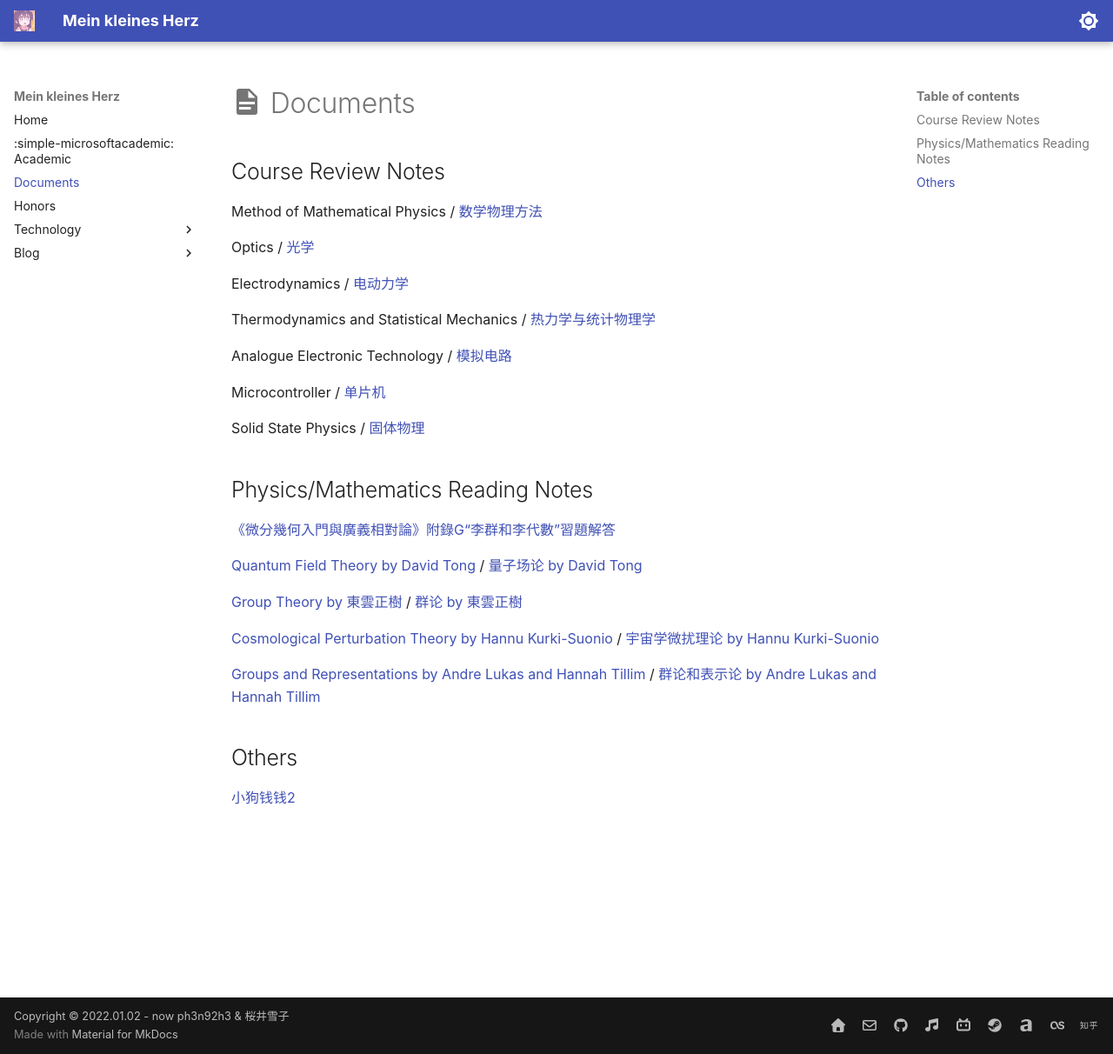
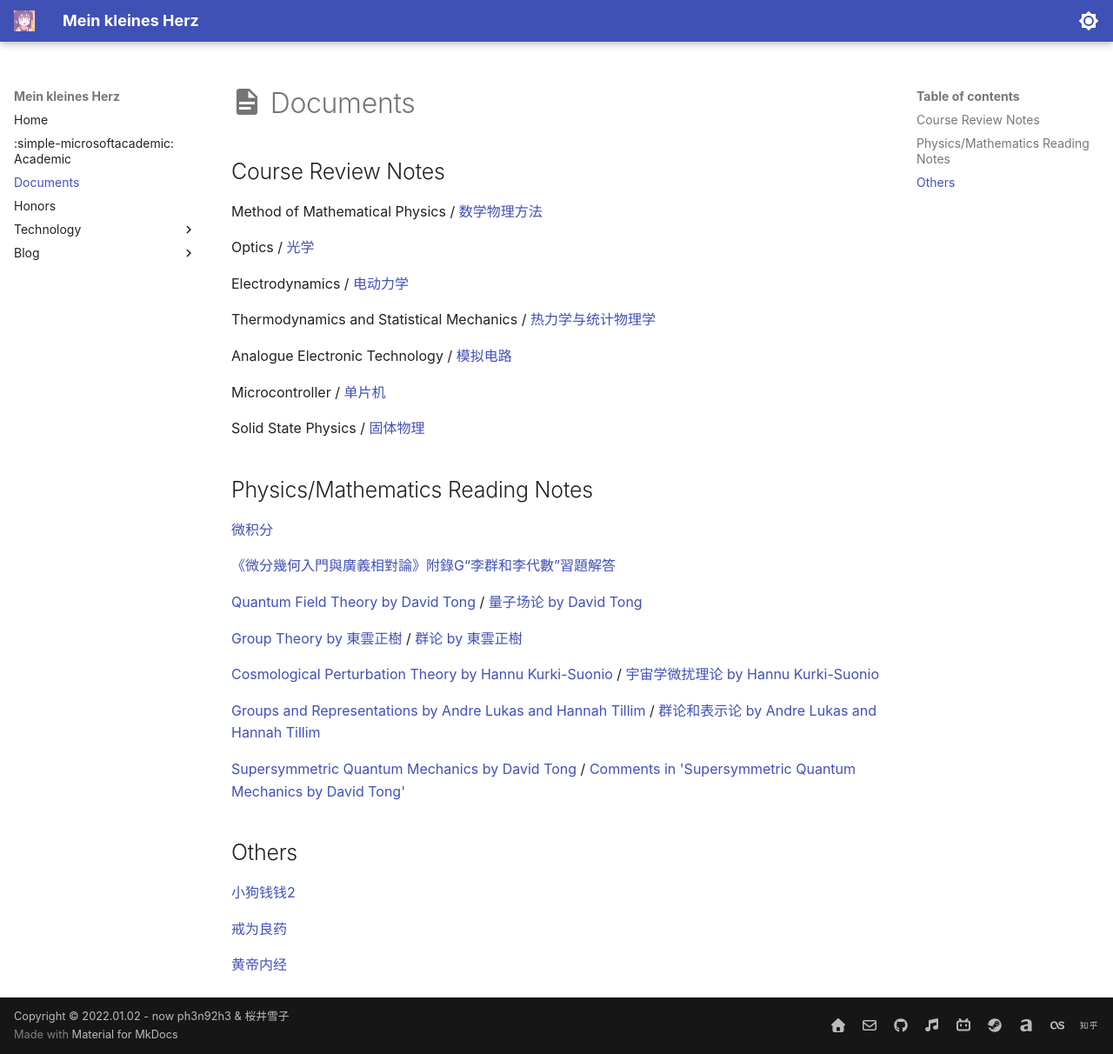
Before and after one commit to ph3n92h3/ph3n92h3.github.io, an MkDocs documentation site: the page built from docs/Documents.md, in a window 1280 px wide and 1212 px high. Shown: the whole window at 87% size. Built offline with MkDocs 1.6.1 and Material for MkDocs 9.7.7, drawn with Linux system fonts in a browser that asks for light colours.

Commit message:
更新文档列表

```diff
--- a/docs/Documents.md
+++ b/docs/Documents.md
@@ -18,6 +18,8 @@ Solid State Physics / [固体物理](https://github.com/ph3n92h3/notes/tree/main
 
 ## Physics/Mathematics Reading Notes
 
+[微积分](https://github.com/ph3n92h3/notes/tree/main/%E5%BE%AE%E7%A7%AF%E5%88%86)
+
 [《微分幾何入門與廣義相對論》附錄G“李群和李代數”習題解答](https://github.com/ph3n92h3/notes/tree/main/%E3%80%8A%E5%BE%AE%E5%88%86%E5%87%A0%E4%BD%95%E5%85%A5%E9%97%A8%E4%B8%8E%E5%B9%BF%E4%B9%89%E7%9B%B8%E5%AF%B9%E8%AE%BA%E3%80%8B%E9%99%84%E5%BD%95G%E2%80%9C%E6%9D%8E%E7%BE%A4%E5%92%8C%E6%9D%8E%E4%BB%A3%E6%95%B0%E2%80%9D%E4%B9%A0%E9%A2%98%E8%A7%A3%E7%AD%94)
 
 [Quantum Field Theory by David Tong](http://www.damtp.cam.ac.uk/user/tong/qft.html) / [量子场论 by David Tong](https://github.com/ph3n92h3/notes/tree/main/%E9%87%8F%E5%AD%90%E5%9C%BA%E8%AE%BA%20by%20David%20Tong)
@@ -28,6 +30,8 @@ Solid State Physics / [固体物理](https://github.com/ph3n92h3/notes/tree/main
 
 [Groups and Representations by Andre Lukas and Hannah Tillim](http://www-thphys.physics.ox.ac.uk/people/AndreLukas/GroupsandRepresentations/) / [群论和表示论 by Andre Lukas and Hannah Tillim](https://github.com/ph3n92h3/notes/blob/main/%E7%BE%A4%E8%AE%BA%E5%92%8C%E8%A1%A8%E7%A4%BA%E8%AE%BA%20by%20Andre%20Lukas%20and%20Hannah%20Tillim.pdf)
 
+[Supersymmetric Quantum Mechanics by David Tong](http://www.damtp.cam.ac.uk/user/tong/susyqm.html) / [Comments in 'Supersymmetric Quantum Mechanics by David Tong'](https://github.com/ph3n92h3/notes/tree/main/Comments%20in%20'Supersymmetric%20Quantum%20Mechanics%20by%20David%20Tong')
+
 <!-- 这部分是怎么命名的？「just to remind myself」
 
 - 「/」前：文本是 英文标题 by 作者名字，链接是原作地址
@@ -37,3 +41,7 @@ Solid State Physics / [固体物理](https://github.com/ph3n92h3/notes/tree/main
 ## Others
 
 [小狗钱钱2](https://github.com/ph3n92h3/notes/blob/main/%E5%B0%8F%E7%8B%97%E9%92%B1%E9%92%B12.md)
+
+[戒为良药](https://github.com/ph3n92h3/notes/tree/main/%E6%88%92%E4%B8%BA%E8%89%AF%E8%8D%AF)
+
+[黄帝内经](https://github.com/ph3n92h3/notes/tree/main/%E9%BB%84%E5%B8%9D%E5%86%85%E7%BB%8F)
```
